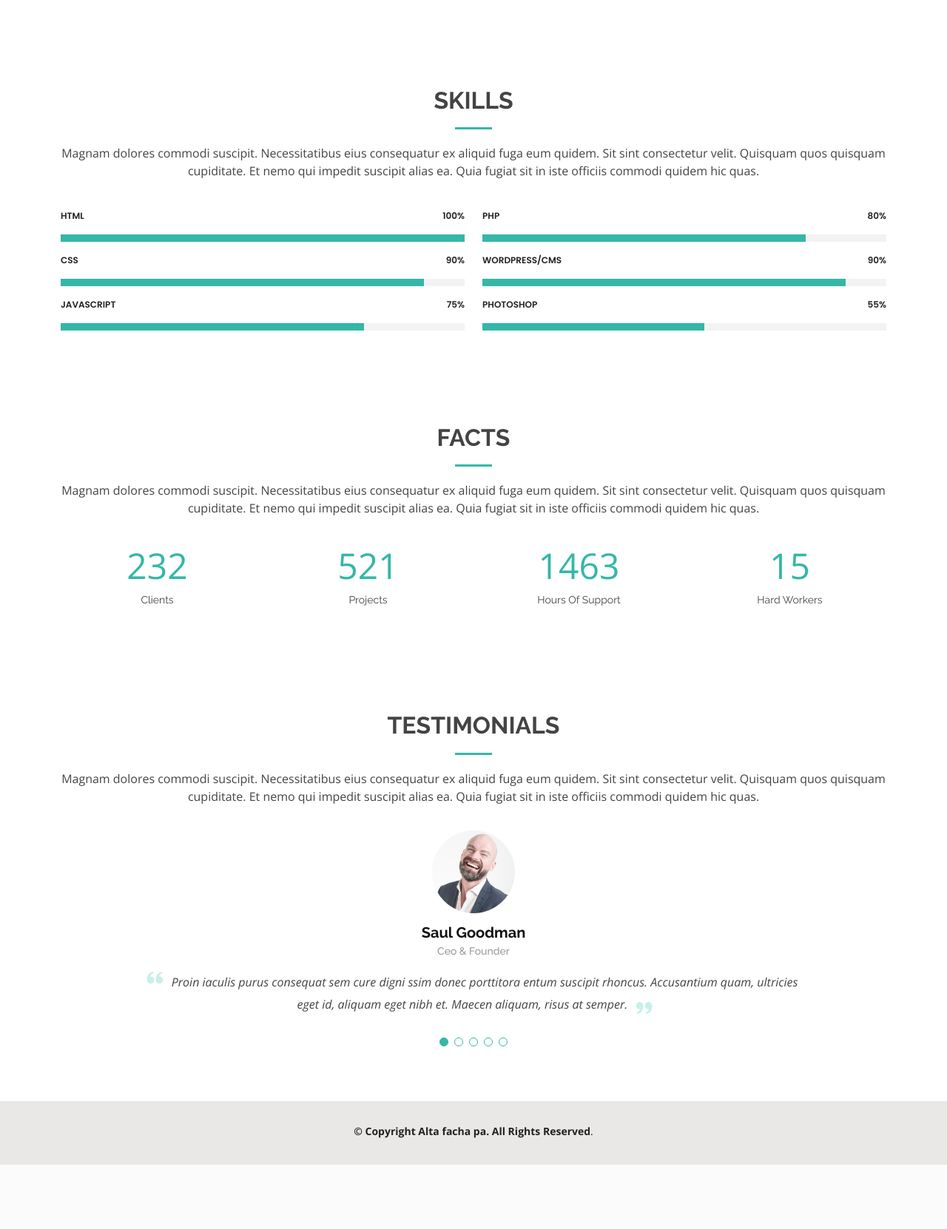
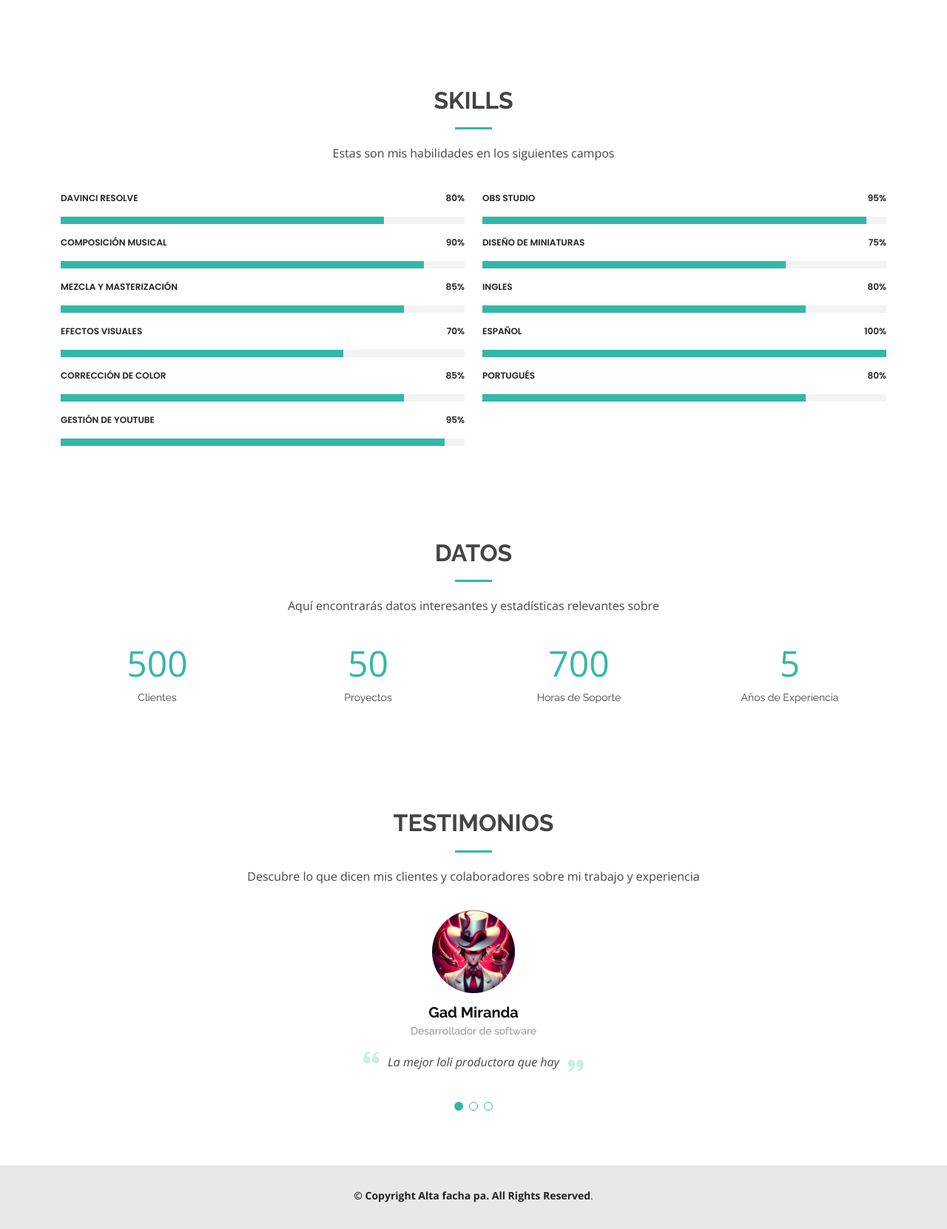
Before and after one commit to fl4r03n/portfolio-spity, a Django app: page /about-me/ in a window 1280 px wide. Shown: the part 669-2331 px from the top of the page at 74% size. Before the commit the page ends 2244 px from the top, so only its background shows below. Run offline with Django 5.2, Linux system fonts and the light colour scheme; data comes from the database, SQL or seed files in the repository; both versions use the stored data as it was after the commit; some libraries are stand-ins or nearby versions.

Commit message:
seccion skills, facts y testimonials terminadas

```diff
--- a/portafolio_spity/about/views.py
+++ b/portafolio_spity/about/views.py
@@ -1,9 +1,26 @@
-def about(request):
-    return render(request,'about/about.html')
-
-# Create your views here.
 from django.shortcuts import render, HttpResponse
-from .models import About
+from .models import About, SkillDesc, Skill, Fact, FactDesc, Testimonial, TestimonialDesc
 def about(request):
     about_context = About.objects.last()
-    return render(request,'about/about.html', {'about_context': about_context})
+
+    skills_desc = SkillDesc.objects.last()
+    skills = Skill.objects.all()
+    half = (len(skills)+1) // 2
+    left_skills = skills[:half]
+    right_skills = skills[half:]
+
+    facts_desc = FactDesc.objects.last()
+    facts = Fact.objects.all()
+
+    testimonials_desc = TestimonialDesc.objects.last()
+    testimonials = Testimonial.objects.all()
+
+    return render(request,'about/about.html',
+                  {'about_context': about_context,
+                    'skills_desc': skills_desc,
+                    'left_skills': left_skills,
+                    'right_skills': right_skills,
+                    'facts_desc': facts_desc,
+                    'facts': facts,
+                    'testimonials_desc': testimonials_desc,
+                    'testimonials': testimonials})
--- a/portafolio_spity/portafolio_spity/urls.py
+++ b/portafolio_spity/portafolio_spity/urls.py
@@ -24,7 +24,7 @@ from about import views as about_views
 urlpatterns = [
     path('',home_views.home, name='home'),
     path('hone/',home_views.home, name='home'),
-    path('about-me/', about_views   .about, name='about'),
+    path('about-me/', about_views.about, name='about'),
     path('resume/', core_views.resume, name='resume'),
     path('services/', core_views.services, name='services'),
     path('portfolio/', core_views.portfolio, name='portfolio'),
--- a/portafolio_spity/templates/about/about.html
+++ b/portafolio_spity/templates/about/about.html
@@ -58,63 +58,32 @@
       <div class="container" data-aos="fade-up">
 
           <div class="section-title">
-          <h2>Skills</h2>
-          <p>Magnam dolores commodi suscipit. Necessitatibus eius consequatur ex aliquid fuga eum quidem. Sit sint consectetur velit. Quisquam quos quisquam cupiditate. Et nemo qui impedit suscipit alias ea. Quia fugiat sit in iste officiis commodi quidem hic quas.</p>
+              <h2>{{ skills_desc.tittle_section }}</h2>
+              <p>{{ skills_desc.desc_section }}</p>
           </div>
 
           <div class="row skills-content">
-
               <div class="col-lg-6">
-
+                  {% for skill in left_skills %}
                   <div class="progress">
-              <span class="skill">HTML <i class="val">100%</i></span>
+                      <span class="skill">{{ skill.name }} <i class="val">{{ skill.percentage }}%</i></span>
                       <div class="progress-bar-wrap">
-                <div class="progress-bar" role="progressbar" aria-valuenow="100" aria-valuemin="0" aria-valuemax="100"></div>
+                          <div class="progress-bar" role="progressbar" aria-valuenow="{{ skill.percentage }}" aria-valuemin="0" aria-valuemax="100"></div>
                       </div>
                   </div>
-
-            <div class="progress">
-              <span class="skill">CSS <i class="val">90%</i></span>
-              <div class="progress-bar-wrap">
-                <div class="progress-bar" role="progressbar" aria-valuenow="90" aria-valuemin="0" aria-valuemax="100"></div>
-              </div>
-            </div>
-
-            <div class="progress">
-              <span class="skill">JavaScript <i class="val">75%</i></span>
-              <div class="progress-bar-wrap">
-                <div class="progress-bar" role="progressbar" aria-valuenow="75" aria-valuemin="0" aria-valuemax="100"></div>
-              </div>
-            </div>
-
+                  {% endfor %}
               </div>
 
               <div class="col-lg-6">
-
+                  {% for skill in right_skills %}
                   <div class="progress">
-              <span class="skill">PHP <i class="val">80%</i></span>
+                      <span class="skill">{{ skill.name }} <i class="val">{{ skill.percentage }}%</i></span>
                       <div class="progress-bar-wrap">
-                <div class="progress-bar" role="progressbar" aria-valuenow="80" aria-valuemin="0" aria-valuemax="100"></div>
+                          <div class="progress-bar" role="progressbar" aria-valuenow="{{ skill.percentage }}" aria-valuemin="0" aria-valuemax="100"></div>
                       </div>
                   </div>
-
-            <div class="progress">
-              <span class="skill">WordPress/CMS <i class="val">90%</i></span>
-              <div class="progress-bar-wrap">
-                <div class="progress-bar" role="progressbar" aria-valuenow="90" aria-valuemin="0" aria-valuemax="100"></div>
+                  {% endfor %}
               </div>
-            </div>
-
-            <div class="progress">
-              <span class="skill">Photoshop <i class="val">55%</i></span>
-              <div class="progress-bar-wrap">
-                <div class="progress-bar" role="progressbar" aria-valuenow="55" aria-valuemin="0" aria-valuemax="100"></div>
-              </div>
-            </div>
-
-
-          </div>
-
           </div>
 
       </div>
@@ -125,31 +94,18 @@
       <div class="container" data-aos="fade-up">
 
         <div class="section-title">
-          <h2>Facts</h2>
-          <p>Magnam dolores commodi suscipit. Necessitatibus eius consequatur ex aliquid fuga eum quidem. Sit sint consectetur velit. Quisquam quos quisquam cupiditate. Et nemo qui impedit suscipit alias ea. Quia fugiat sit in iste officiis commodi quidem hic quas.</p>
+          <h2>{{ facts_desc.tittle_section }}</h2>
+          <p>{{ facts_desc.desc_section }}</p>
         </div>
 
         <div class="row counters">
 
+          {% for fact in facts %}
           <div class="col-lg-3 col-6 text-center">
-            <span data-purecounter-start="0" data-purecounter-end="232" data-purecounter-duration="2" class="purecounter"></span>
-            <p>Clients</p>
+            <span data-purecounter-start="0" data-purecounter-end="{{ fact.end_value }}" data-purecounter-duration="{{ fact.duration }}" class="purecounter"></span>
+            <p>{{ fact.title }}</p>
           </div>
-
-          <div class="col-lg-3 col-6 text-center">
-            <span data-purecounter-start="0" data-purecounter-end="521" data-purecounter-duration="1" class="purecounter"></span>
-            <p>Projects</p>
-          </div>
-
-          <div class="col-lg-3 col-6 text-center">
-            <span data-purecounter-start="0" data-purecounter-end="1463" data-purecounter-duration="1" class="purecounter"></span>
-            <p>Hours Of Support</p>
-          </div>
-
-          <div class="col-lg-3 col-6 text-center">
-            <span data-purecounter-start="0" data-purecounter-end="15" data-purecounter-duration="1" class="purecounter"></span>
-            <p>Hard Workers</p>
-          </div>
+          {% endfor %}
 
         </div>
 
@@ -161,77 +117,33 @@
       <div class="container" data-aos="fade-up">
 
         <div class="section-title">
-          <h2>Testimonials</h2>
-          <p>Magnam dolores commodi suscipit. Necessitatibus eius consequatur ex aliquid fuga eum quidem. Sit sint consectetur velit. Quisquam quos quisquam cupiditate. Et nemo qui impedit suscipit alias ea. Quia fugiat sit in iste officiis commodi quidem hic quas.</p>
+          <h2> {{ testimonials_desc.tittle_section }}</h2>
+          <p>{{ testimonials_desc.desc_section }}</p>
         </div>
 
         <div class="testimonials-slider swiper" data-aos="fade-up" data-aos-delay="100">
           <div class="swiper-wrapper">
 
+
+            {% for testimonial in testimonials %}
             <div class="swiper-slide">
               <div class="testimonial-item">
-                <img src="assets/img/testimonials/testimonials-1.jpg" class="testimonial-img" alt="">
-                <h3>Saul Goodman</h3>
-                <h4>Ceo &amp; Founder</h4>
+                {% if testimonial.testimonial_image %}
+                <img src="{{ testimonial.testimonial_image.url }}" class="testimonial-img" alt="{{ testimonial.author_name }}">
+                {% else %}
+                <!-- Aquí puedes agregar una imagen por defecto si no hay imagen -->
+                <img src="{% static 'core/img/testimonials/testimonial.jpg' %}" class="testimonial-img" alt="{{ testimonial.author_name }}">
+                {% endif %}
+                <h3>{{ testimonial.author_name }}</h3>
+                <h4>{{ testimonial.author_position }}</h4>
                 <p>
                   <i class="bx bxs-quote-alt-left quote-icon-left"></i>
-                  Proin iaculis purus consequat sem cure digni ssim donec porttitora entum suscipit rhoncus. Accusantium quam, ultricies eget id, aliquam eget nibh et. Maecen aliquam, risus at semper.
+                  {{ testimonial.testimonial_text }}
                   <i class="bx bxs-quote-alt-right quote-icon-right"></i>
                 </p>
               </div>
             </div><!-- End testimonial item -->
-
-            <div class="swiper-slide">
-              <div class="testimonial-item">
-                <img src="assets/img/testimonials/testimonials-2.jpg" class="testimonial-img" alt="">
-                <h3>Sara Wilsson</h3>
-                <h4>Designer</h4>
-                <p>
-                  <i class="bx bxs-quote-alt-left quote-icon-left"></i>
-                  Export tempor illum tamen malis malis eram quae irure esse labore quem cillum quid cillum eram malis quorum velit fore eram velit sunt aliqua noster fugiat irure amet legam anim culpa.
-                  <i class="bx bxs-quote-alt-right quote-icon-right"></i>
-                </p>
-              </div>
-            </div><!-- End testimonial item -->
-
-            <div class="swiper-slide">
-              <div class="testimonial-item">
-                <img src="assets/img/testimonials/testimonials-3.jpg" class="testimonial-img" alt="">
-                <h3>Jena Karlis</h3>
-                <h4>Store Owner</h4>
-                <p>
-                  <i class="bx bxs-quote-alt-left quote-icon-left"></i>
-                  Enim nisi quem export duis labore cillum quae magna enim sint quorum nulla quem veniam duis minim tempor labore quem eram duis noster aute amet eram fore quis sint minim.
-                  <i class="bx bxs-quote-alt-right quote-icon-right"></i>
-                </p>
-              </div>
-            </div><!-- End testimonial item -->
-
-            <div class="swiper-slide">
-              <div class="testimonial-item">
-                <img src="assets/img/testimonials/testimonials-4.jpg" class="testimonial-img" alt="">
-                <h3>Matt Brandon</h3>
-                <h4>Freelancer</h4>
-                <p>
-                  <i class="bx bxs-quote-alt-left quote-icon-left"></i>
-                  Fugiat enim eram quae cillum dolore dolor amet nulla culpa multos export minim fugiat minim velit minim dolor enim duis veniam ipsum anim magna sunt elit fore quem dolore labore illum veniam.
-                  <i class="bx bxs-quote-alt-right quote-icon-right"></i>
-                </p>
-              </div>
-            </div><!-- End testimonial item -->
-
-            <div class="swiper-slide">
-              <div class="testimonial-item">
-                <img src="assets/img/testimonials/testimonials-5.jpg" class="testimonial-img" alt="">
-                <h3>John Larson</h3>
-                <h4>Entrepreneur</h4>
-                <p>
-                  <i class="bx bxs-quote-alt-left quote-icon-left"></i>
-                  Quis quorum aliqua sint quem legam fore sunt eram irure aliqua veniam tempor noster veniam enim culpa labore duis sunt culpa nulla illum cillum fugiat legam esse veniam culpa fore nisi cillum quid.
-                  <i class="bx bxs-quote-alt-right quote-icon-right"></i>
-                </p>
-              </div>
-            </div><!-- End testimonial item -->
+            {% endfor %}
 
           </div>
           <div class="swiper-pagination"></div>
```
Also changed, not shown: portafolio_spity/about/admin.py (+49 -1 lines), portafolio_spity/about/models.py (+101 -0 lines), portafolio_spity/about/migrations/0002_skill_skilldesc.py (added), portafolio_spity/about/migrations/0003_fact_factdesc.py (added), portafolio_spity/about/migrations/0004_testimonial_testimonialdesc_alter_fact_options_and_more.py (added), portafolio_spity/db.sqlite3, portafolio_spity/media/about/_3b9dbaaa-0366-41b5-a626-203b8f42e6cd.jpg (deleted), portafolio_spity/media/about/_91ae35c5-2737-4920-b760-5aab5b2dfbc5.jfif (added), portafolio_spity/media/testimonials/OIG4.je7.WCXmP.jpg (added), portafolio_spity/media/testimonials/aute-bee-minecraft.jpg (added), portafolio_spity/static/core/img/testimonials/testimonial.jpg (added), 1 other file. Lines whose indentation alone changed are shown as unchanged.
